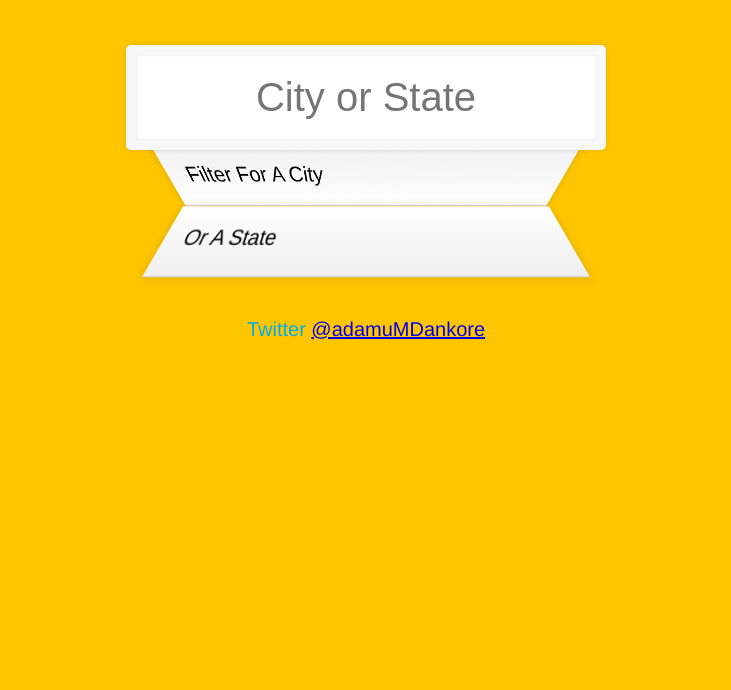
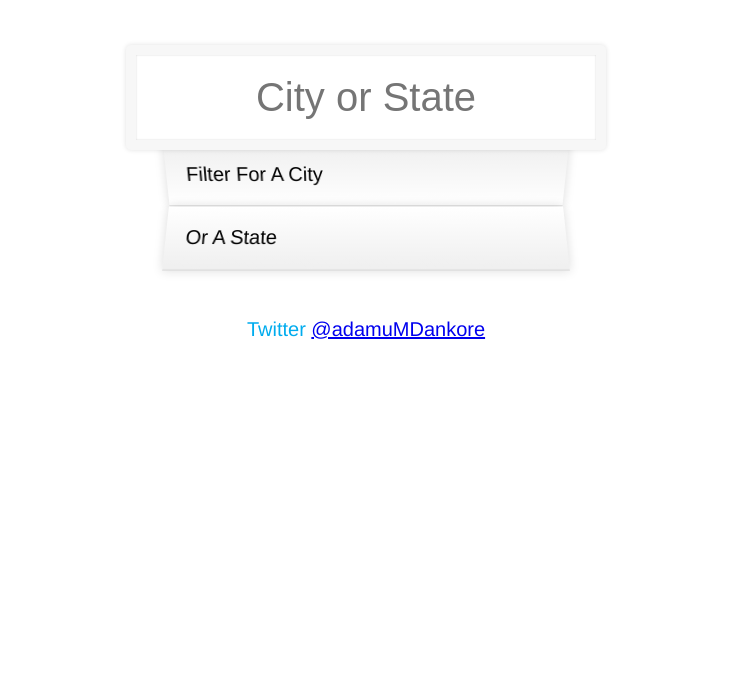
Before and after one commit to dankore/Ajax-Type-Head, a plain HTML site: page index.html in a window 1280 px wide. Shown: the part 110-800 px from the top of the page, without its empty margins (274-1005 px from the left). Drawn offline with Linux system fonts and the light colour scheme; no server answers.

Commit message:
customizing page

```diff
--- a/styles.css
+++ b/styles.css
@@ -1,6 +1,6 @@
 html {
   box-sizing: border-box;
-  background: #ffc600;
+  background: white;
   font-family: 'helvetica neue';
   font-size: 20px;
   font-weight: 200;
@@ -44,7 +44,7 @@ input.search {
   margin: 0;
   padding: 0;
   position: relative;
-  perspective: 20px;
+  /*perspective: 20px;*/
 }
 
 .suggestions li {
```
